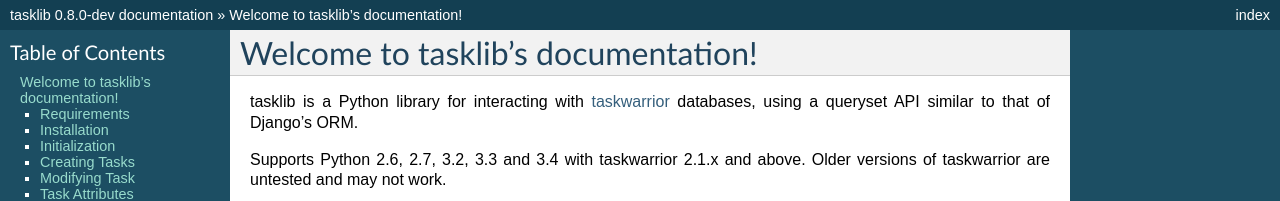
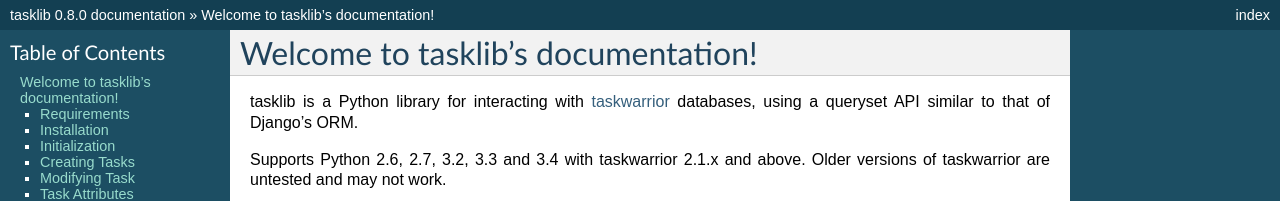
Before and after one commit to GothenburgBitFactory/tasklib, a Sphinx documentation site: the page built from docs/index.rst, in a window 1280 px wide and 900 px high. Shown: the top 201 px of the window. Built offline with Sphinx 7.4.7, drawn with Linux system fonts in a browser that asks for light colours; some of the changed text lies outside the part shown.

Commit message:
Bump version for 0.8.0

```diff
--- a/docs/conf.py
+++ b/docs/conf.py
@@ -51,9 +51,9 @@
 # built documents.
 #
 # The short X.Y version.
-version = '0.8.0-dev'
+version = '0.8.0'
 # The full version, including alpha/beta/rc tags.
-release = '0.8.0-dev'
+release = '0.8.0'
 
 # The language for content autogenerated by Sphinx. Refer to documentation
 # for a list of supported languages.
--- a/setup.py
+++ b/setup.py
@@ -1,6 +1,6 @@
 from setuptools import setup, find_packages
 
-version = '0.8.0-dev'
+version = '0.8.0'
 
 setup(
     name='tasklib',
```
